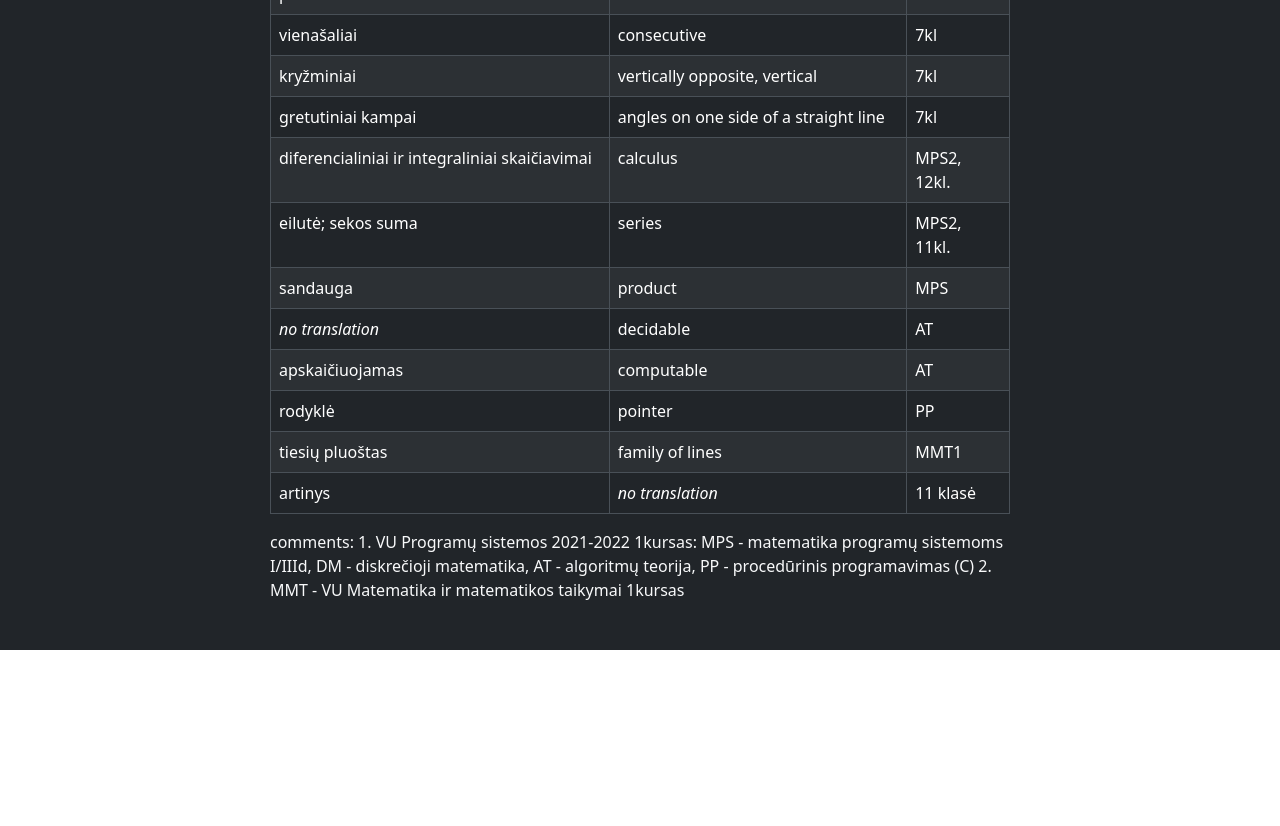
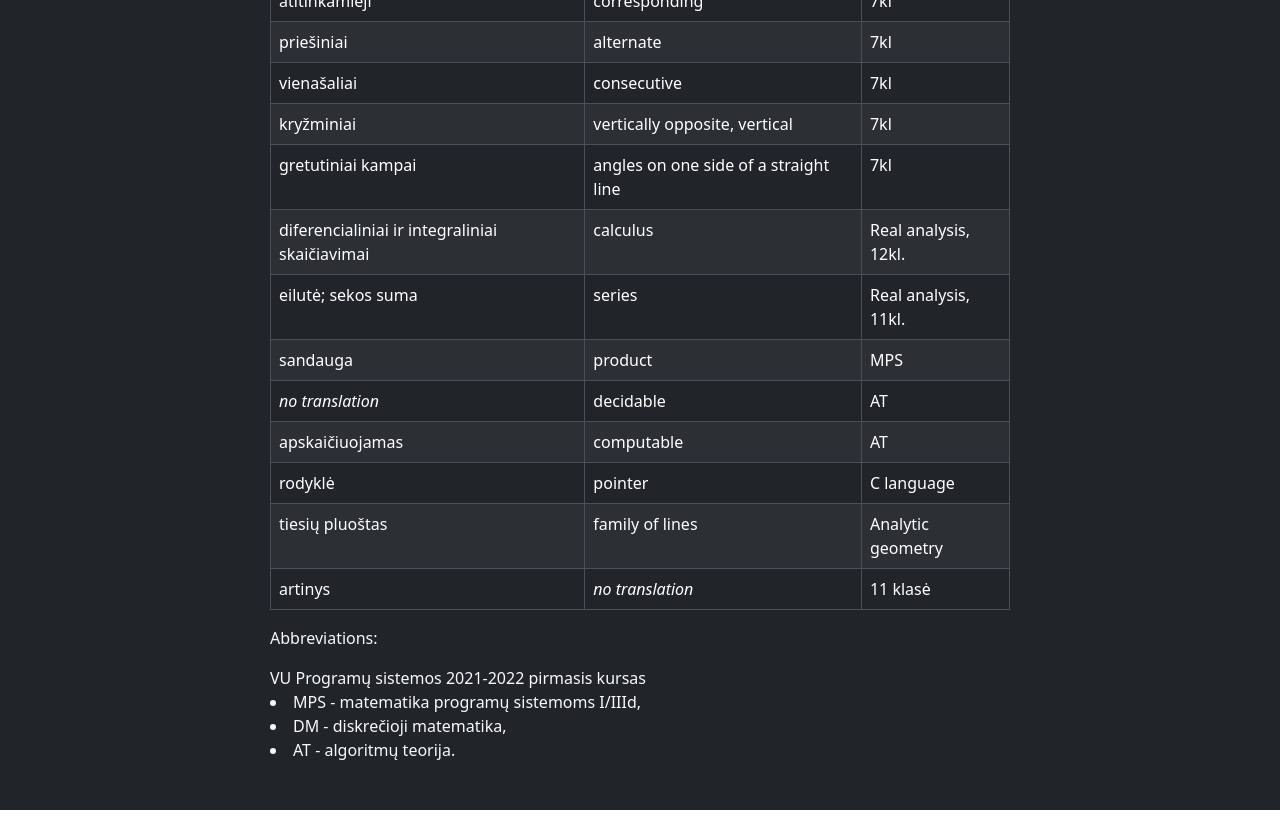
Before and after one commit to naglissul/sci-dict-lt, a React (Create React App) app in the folder client/: page / in a window 1280 px wide. Shown: the part 2220-3046 px from the top of the page. Before the commit the page ends 2886 px from the top, so only its background shows below. Built offline with nearby package versions, Linux system fonts and the light colour scheme.

Commit message:
Descriptions, rem unneccessary stuff

```diff
--- a/client/src/data/dict.json
+++ b/client/src/data/dict.json
@@ -137,13 +137,21 @@
   {
     "lt": "diferencialiniai ir integraliniai skaičiavimai",
     "en": "calculus",
-    "comments": "MPS2, 12kl."
+    "comments": "Real analysis, 12kl."
   },
-  { "lt": " eilutė; sekos suma", "en": "series", "comments": "MPS2, 11kl." },
+  {
+    "lt": " eilutė; sekos suma",
+    "en": "series",
+    "comments": "Real analysis, 11kl."
+  },
   { "lt": " sandauga", "en": "product", "comments": "MPS" },
   { "lt": "", "en": "decidable", "comments": "AT" },
   { "lt": " apskaičiuojamas", "en": "computable", "comments": "AT" },
-  { "lt": "rodyklė", "en": "pointer", "comments": "PP" },
-  { "lt": "tiesių pluoštas", "en": "family of lines", "comments": "MMT1" },
+  { "lt": "rodyklė", "en": "pointer", "comments": "C language" },
+  {
+    "lt": "tiesių pluoštas",
+    "en": "family of lines",
+    "comments": "Analytic geometry"
+  },
   { "lt": "artinys", "comments": "11 klasė" }
 ]
--- a/client/src/mainPage/MainPage.jsx
+++ b/client/src/mainPage/MainPage.jsx
@@ -33,11 +33,12 @@ function MainPage() {
         </Table>
       </div>
 
+      <p>Abbreviations:</p>
       <p>
-        comments: 1. VU Programų sistemos 2021-2022 1kursas: MPS - matematika
-        programų sistemoms I/IIId, DM - diskrečioji matematika, AT - algoritmų
-        teorija, PP - procedūrinis programavimas (C) 2. MMT - VU Matematika ir
-        matematikos taikymai 1kursas
+        VU Programų sistemos 2021-2022 pirmasis kursas
+        <li>MPS - matematika programų sistemoms I/IIId,</li>
+        <li>DM - diskrečioji matematika,</li>
+        <li>AT - algoritmų teorija.</li>
       </p>
     </section>
   );
```
Also changed, not shown: 2 other files (tests, documents, lock files or other folders).
